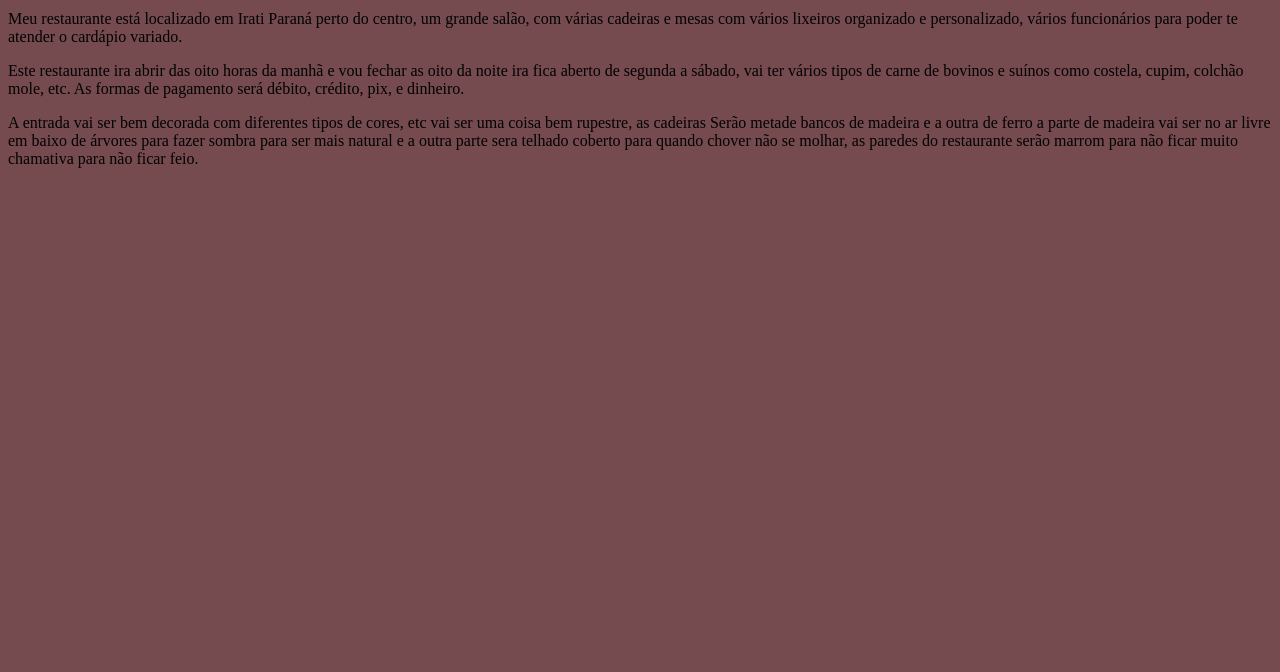
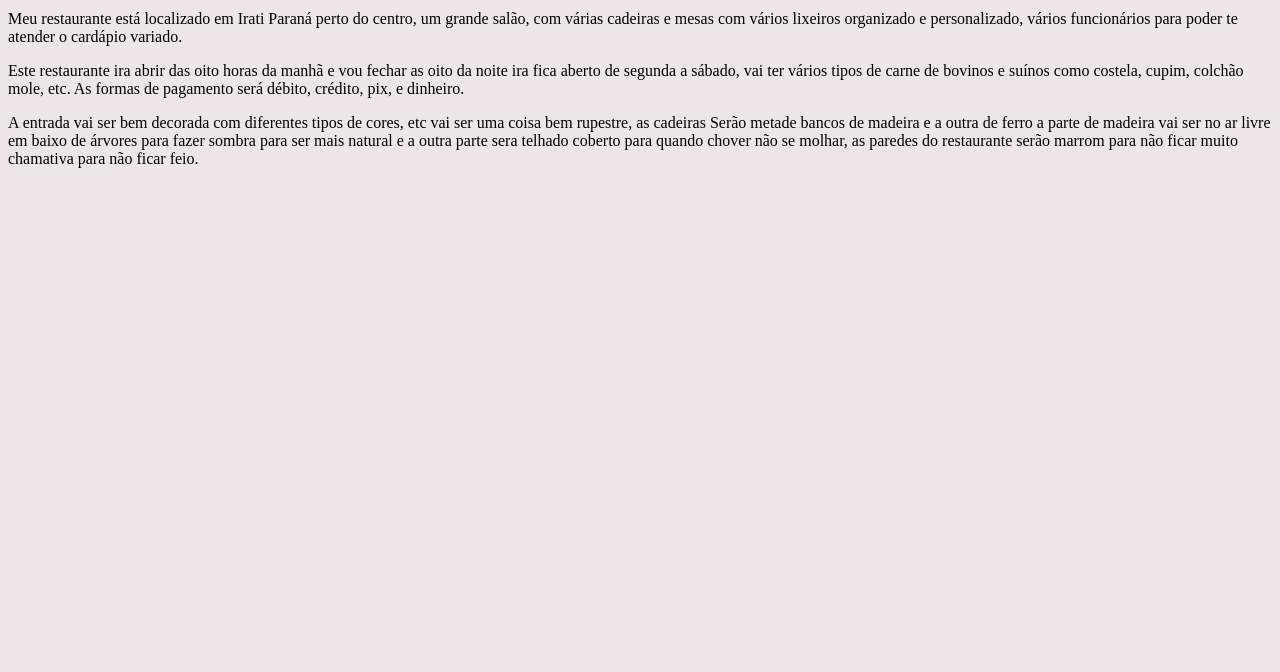
Before and after one commit to dixxgust/restaurante-fracaro-, a plain HTML site: page index.html in a window 1280 px wide. Shown: the part 128-800 px from the top of the page. Drawn offline with Linux system fonts and the light colour scheme; a script that the page names is missing.

Commit message:
28/10/2022

```diff
--- a/style.css
+++ b/style.css
@@ -1,5 +1,5 @@
 body
-{background:#754b4f
+{background:#eee5e6
 
 }
 .g {
```
